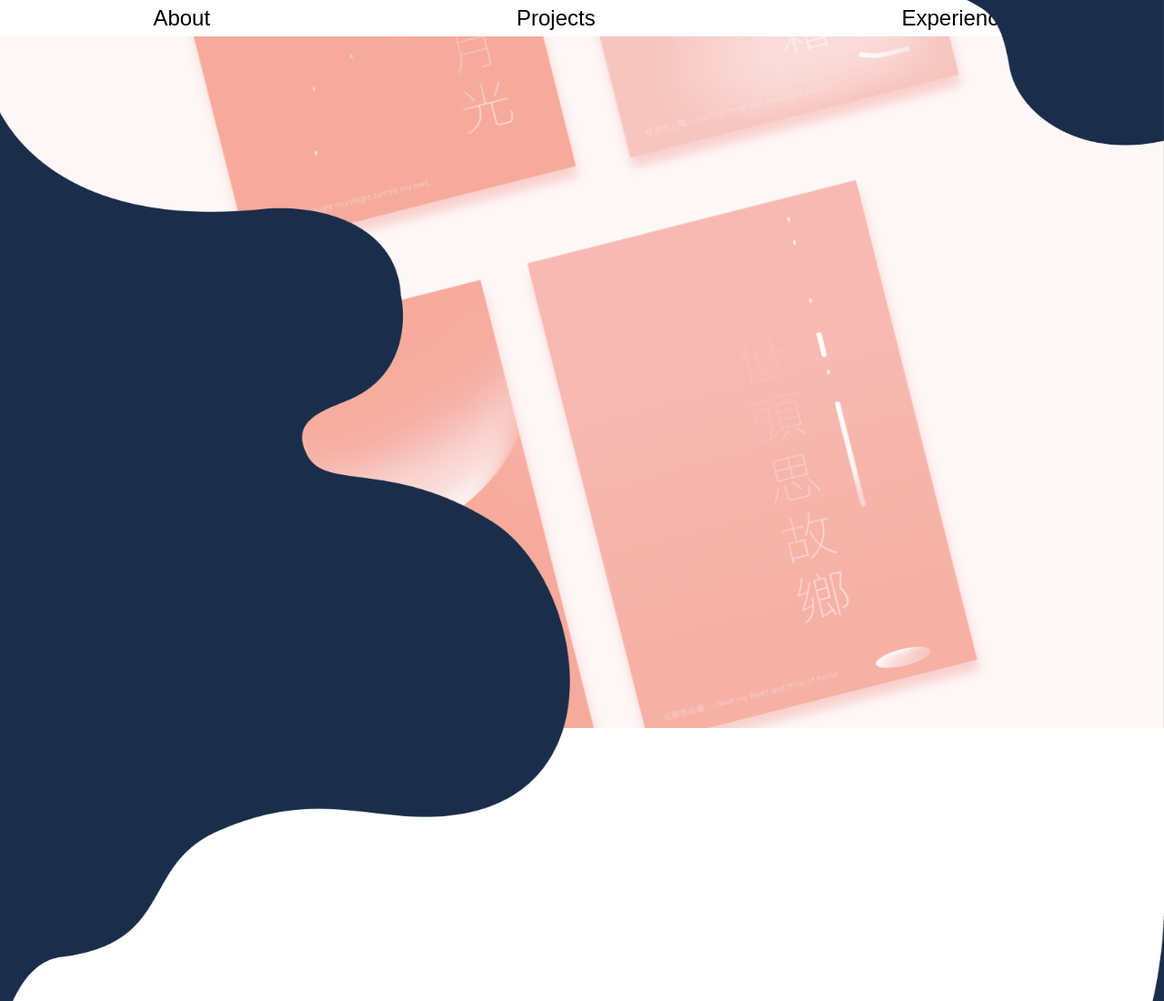
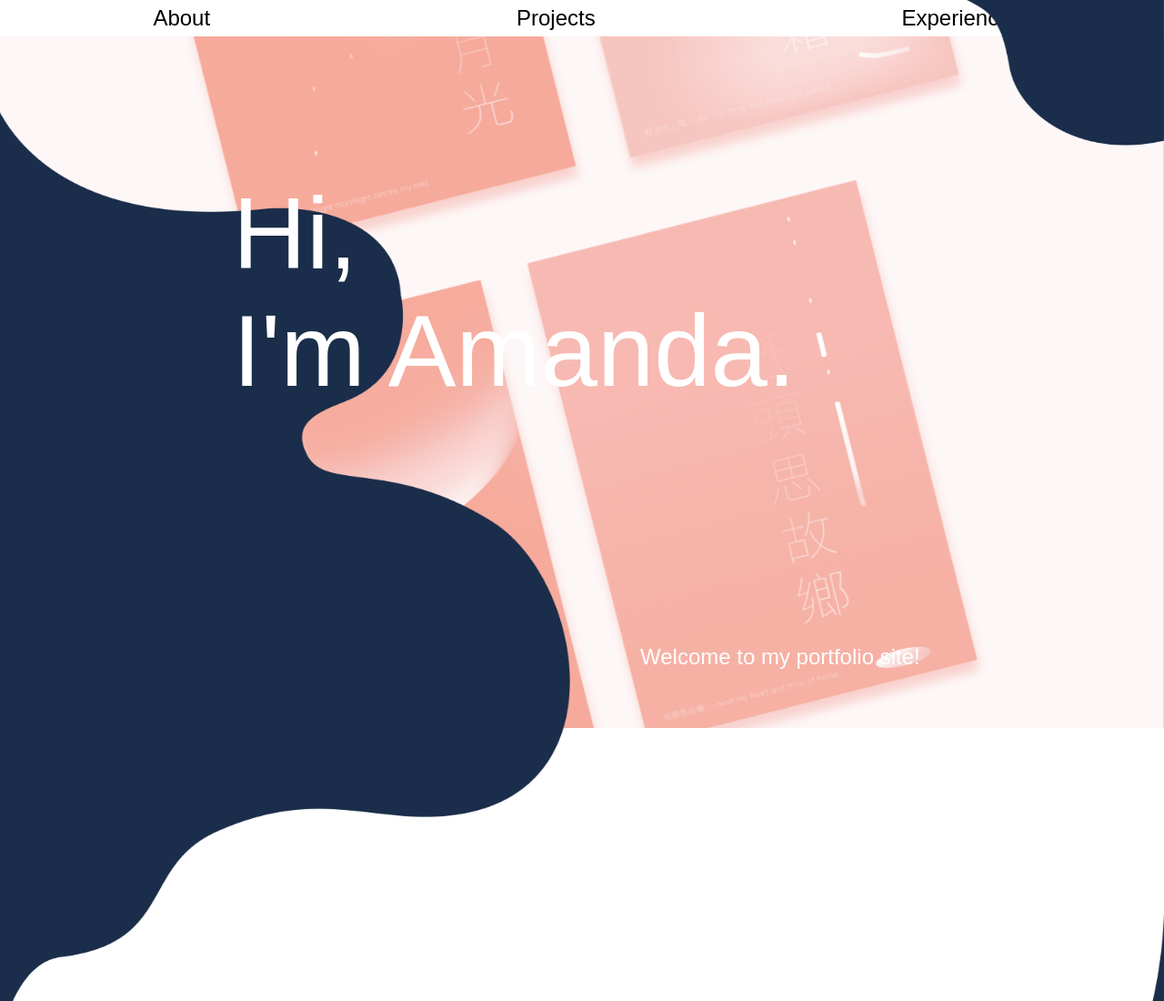
Before and after one commit to brucejh99/Amanda-Site, a plain HTML site: page index.html in a window 1280 px wide. Shown: the top 1100 px of the page at 91% size. Drawn offline with nearby package versions, Linux system fonts and the light colour scheme; a web font is replaced by a local one.

Commit message:
Added text to main pageP

```diff
--- a/index.html
+++ b/index.html
@@ -25,6 +25,8 @@
         <img src="assets/blob.png" class="blob">
         <img src="assets/blob2.png" class="blob2">
         <img src="assets/blob3.png" class="blob3">
+        <p class="hello">Hi,<br>I'm Amanda.</p>
+        <p class="welcome">Welcome to my portfolio site!</p>
     </div>
 
     <div class="about" id="about">
--- a/main.css
+++ b/main.css
@@ -13,6 +13,28 @@ body, html {
     background-repeat: no-repeat;
     background-size: cover;
     position: relative;
+}
+
+.hello {
+    position: absolute;
+    font-family: 'Puritan', sans-serif;
+    color: white;
+    top: 5vh;
+    width: 60vw;
+    max-width: 60%;
+    font-size: 7em;
+    margin-left: 20vw;
+    z-index: 3;
+}
+
+.welcome {
+    position: absolute;
+    font-family: 'Puritan', sans-serif;
+    color: white;
+    bottom: 5vh;
+    left: 55vw;
+    font-size: 1.5em;
+    z-index: 3;
 }
 
 .navbar {
```
